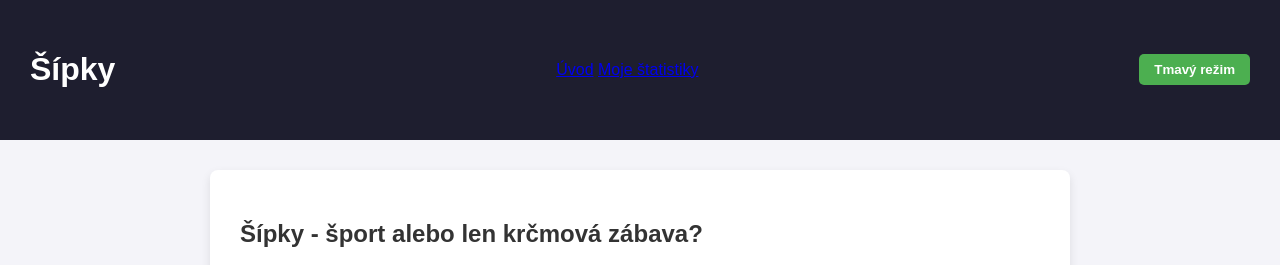
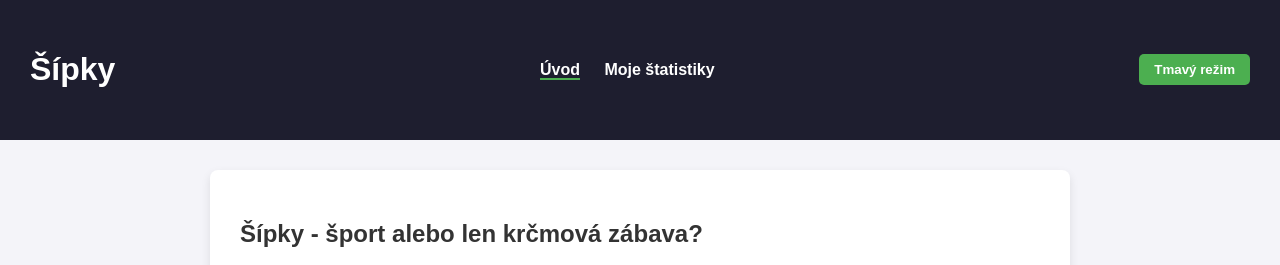
Before and after one commit to dzonikk/sipky, a plain HTML site: page index.html in a window 1280 px wide. Shown: the top 265 px of the page. Drawn offline with Linux system fonts and the light colour scheme.

Commit message:
Refactor CSS for improved structure and navigation

```diff
--- a/style.css
+++ b/style.css
@@ -44,7 +44,16 @@ main {
     border-radius: 8px;
     box-shadow: 0 4px 10px rgba(0, 0, 0, 0.1);
 }
+nav a {
+    color: var(--header-text);
+    text-decoration: none;
+    margin: 0 10px;
+    font-weight: bold;
+}
 
+nav a.active {
+    border-bottom: 2px solid var(--link-color);
+}
 button#zmena-pozadia {
     background-color: var(--link-color);
     color: white;
```
